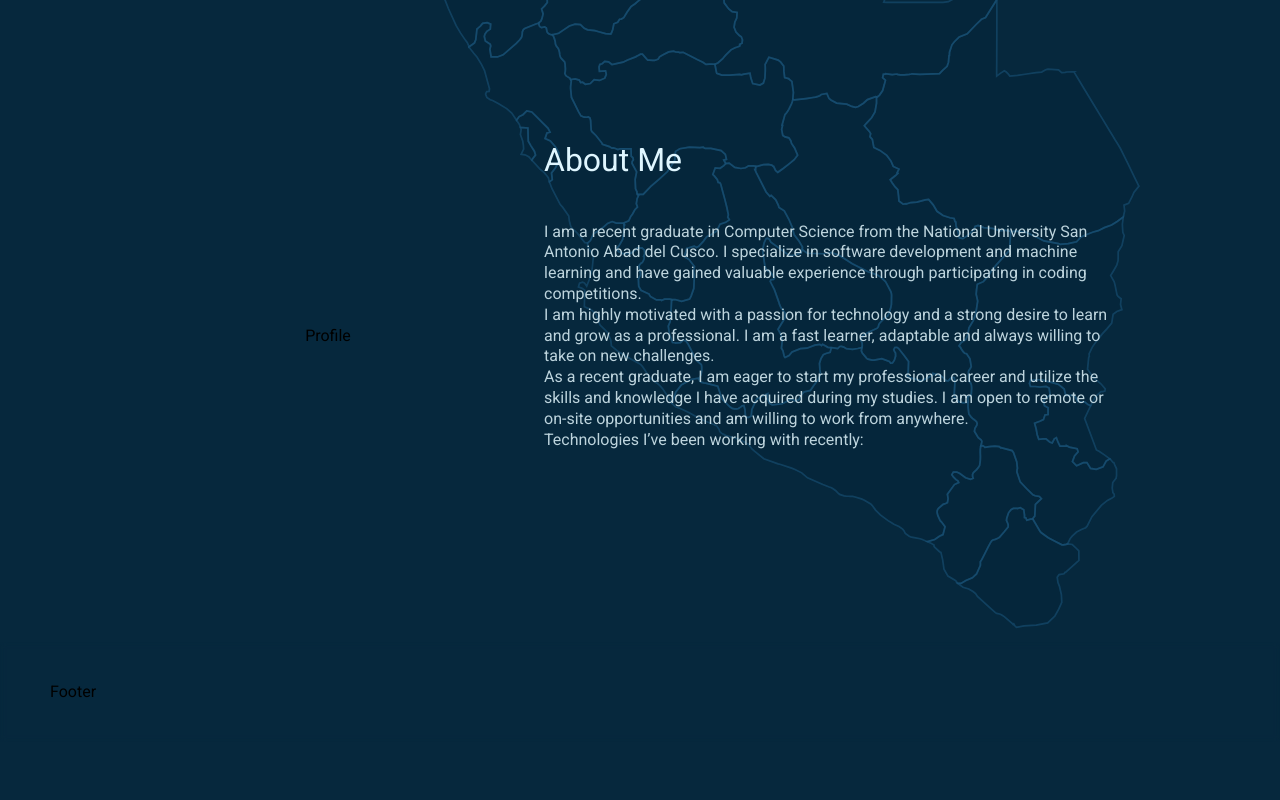
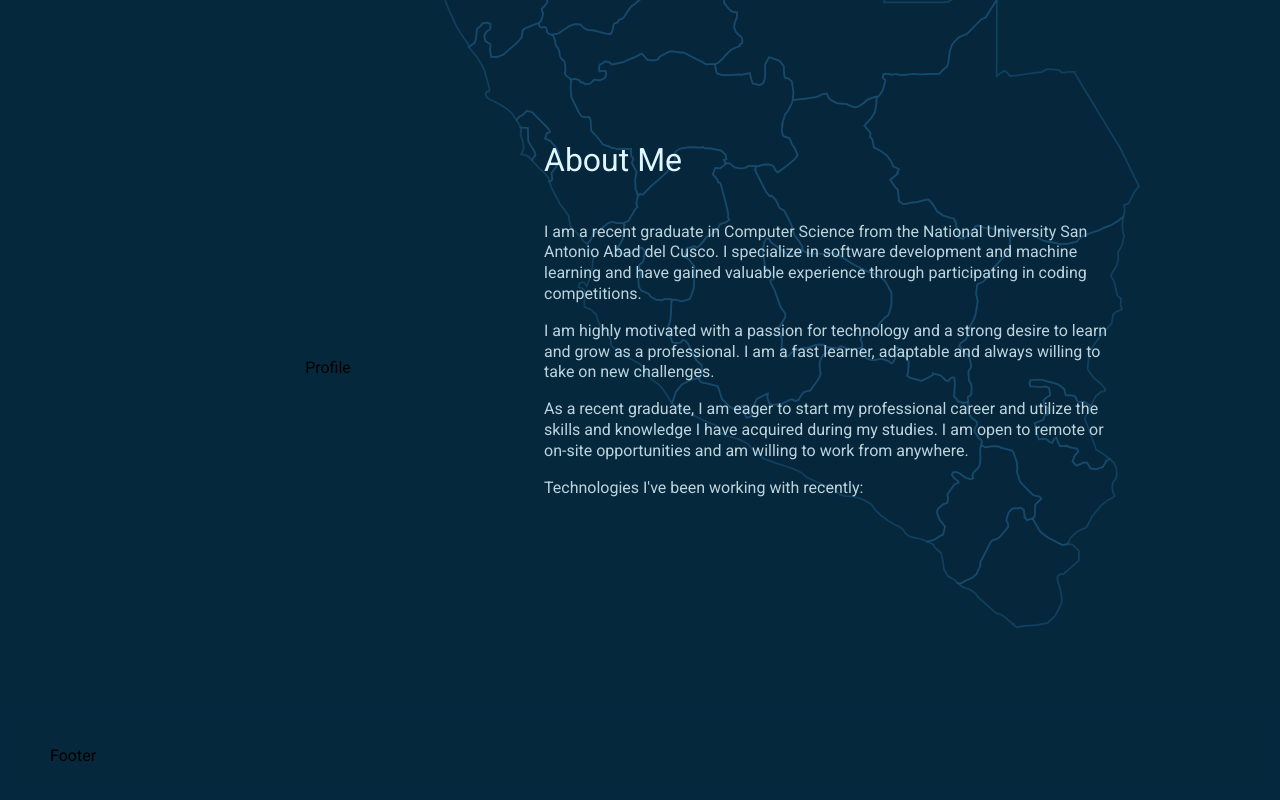
Before and after one commit to jhn-cde/portfolio, a Next.js app: page / in a window 1280 px wide. Shown: the part 856-1656 px from the top of the page. Before the commit the page ends 1598 px from the top, so only its background shows below. Built offline with nearby package versions, Linux system fonts and the light colour scheme.

Commit message:
text styles

```diff
--- a/components/aboutme/description/Description.tsx
+++ b/components/aboutme/description/Description.tsx
@@ -1,19 +1,20 @@
 import React from 'react'
+import styles from './description.module.css'
 
 const Description = () => {
   return (
     <div>
-      <p>
+      <p className={styles.text}>
         I am a recent graduate in Computer Science from the National University San Antonio Abad del Cusco. I specialize in software development and machine learning and have gained valuable experience through participating in coding competitions.
       </p>
-      <p>
+      <p className={styles.text}>
         I am highly motivated with a passion for technology and a strong desire to learn and grow as a professional. I am a fast learner, adaptable and always willing to take on new challenges.
       </p>
-      <p>
+      <p className={styles.text}>
         As a recent graduate, I am eager to start my professional career and utilize the skills and knowledge I have acquired during my studies. I am open to remote or on-site opportunities and am willing to work from anywhere.
       </p>
-      <p>
-        Technologies I’ve been working with recently:
+      <p className={styles.text}>
+        Technologies I've been working with recently:
       </p>
     </div>
   )
--- a/components/aboutme/description/description.module.css
+++ b/components/aboutme/description/description.module.css
@@ -0,0 +1,3 @@
+.text{
+  padding-bottom: 1rem;
+}
```
